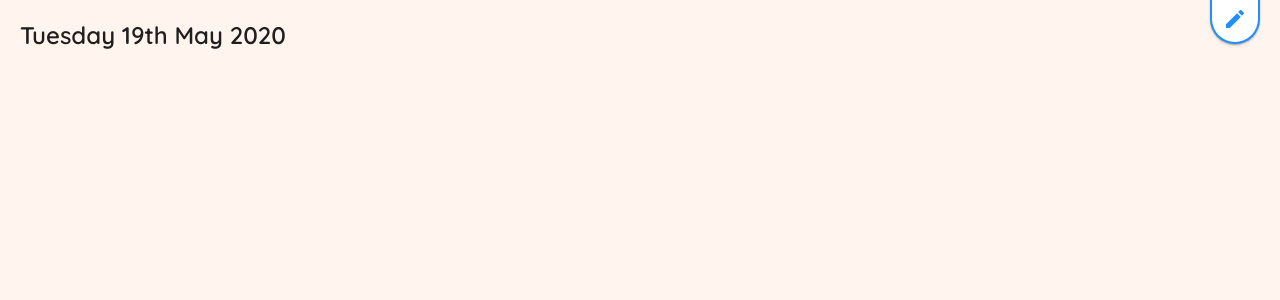
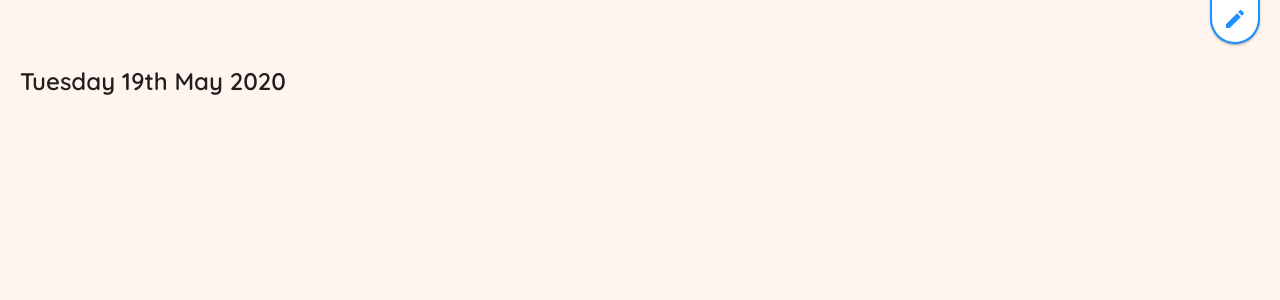
Before and after one commit to 4lefts/visual-timetable, a React (Create React App) app: page / in a window 1280 px wide. Shown: the top 300 px of the page. Built offline with nearby package versions, Linux system fonts and the light colour scheme.

Commit message:
bugfixes - moved menu scrolling to top component (now pushes whole app down), fixed menu resize recalculate bug, fixed centering

```diff
--- a/src/App.js
+++ b/src/App.js
@@ -7,39 +7,45 @@ import Timetable from "./Timetable";
 const StyledMain = styled.main`
   display: grid;
   grid-template-columns: 1fr;
-  grid-template-rows: auto 1fr;
-  min-height: 100vh;
-  margin: 0;
+  grid-template-rows: auto auto 1fr;
+  min-height: calc(100% + ${(props) => props.menuHeight}px);
+  margin-top: -${(props) => props.menuHeight}px;
+  transition: margin 0.5s ease;
+  &.menu-open {
+    margin-top: 0;
+  }
 `;
 
 // testCards, used for testing...
 // const testCards = [
-// { id: 0, subject: "art", status: null },
-// { id: 1, subject: "assembly", status: null },
-// { id: 2, subject: "DT", status: null },
-// { id: 3, subject: "English", status: null },
-// { id: 4, subject: "geography", status: null },
-// { id: 5, subject: "history", status: null },
-// { id: 6, subject: "home time", status: null },
-// { id: 7, subject: "languages", status: null },
-// { id: 8, subject: "lunch time", status: null },
-// { id: 9, subject: "maths", status: null },
-// { id: 10, subject: "music", status: null },
-// { id: 11, subject: "PE", status: null },
-// { id: 12, subject: "play time", status: null },
-// { id: 13, subject: "PSHE", status: null },
-// { id: 14, subject: "RE", status: null },
-// { id: 15, subject: "register", status: null },
-// { id: 16, subject: "reading", status: null },
-// { id: 17, subject: "science", status: null },
-// { id: 18, subject: "story time", status: null },
-// { id: 19, subject: "test", status: null },
+//   { id: 0, subject: "art", status: null },
+//   { id: 1, subject: "assembly", status: null },
+//   { id: 2, subject: "computing", status: null },
+//   { id: 3, subject: "DT", status: null },
+//   { id: 4, subject: "English", status: null },
+//   { id: 5, subject: "geography", status: null },
+//   { id: 6, subject: "history", status: null },
+//   { id: 7, subject: "home time", status: null },
+//   { id: 8, subject: "languages", status: null },
+//   { id: 9, subject: "lunch time", status: null },
+//   { id: 10, subject: "maths", status: null },
+//   { id: 11, subject: "music", status: null },
+//   { id: 12, subject: "phonics", status: null },
+//   { id: 13, subject: "PE", status: null },
+//   { id: 14, subject: "play time", status: null },
+//   { id: 15, subject: "PSHE", status: null },
+//   { id: 16, subject: "RE", status: null },
+//   { id: 17, subject: "reading", status: null },
+//   { id: 18, subject: "register", status: null },
+//   { id: 19, subject: "science", status: null },
+//   { id: 20, subject: "story time", status: null },
+//   { id: 21, subject: "test", status: null },
 // ];
 
 const App = () => {
   const getInitialCards = () =>
     JSON.parse(window.localStorage.getItem("cards")) || [];
-  const [cards, setCards] = useState(getInitialCards); // passing a function here means we only read from local storage on initial render
+  const [cards, setCards] = useState(getInitialCards()); // passing a function here means we only read from local storage on initial render
   const [menuIsOpen, setMenuIsOpen] = useState(false);
 
   // set cards in localstorage...
@@ -105,15 +111,46 @@ const App = () => {
     setMenuIsOpen(!menuIsOpen);
   };
 
+  const [menuHeight, setMenuHeight] = useState(100);
+  useEffect(() => {
+    // set negative margin on app container
+    setMenuHeight(getMenuHeight());
+
+    // set a listener on window resize
+    // this is added to both window resize and full screen change events
+    // use this setTimeout to debounce resize events
+    let timeoutId = null;
+    const resizeListener = () => {
+      clearTimeout(timeoutId);
+      timeoutId = setTimeout(() => {
+        setMenuHeight(getMenuHeight());
+      }, 100);
+    };
+
+    window.addEventListener("resize", resizeListener);
+    window.addEventListener("onfullscreenchange", resizeListener);
+    // clean up function
+    return () => {
+      window.removeEventListener("resize", resizeListener);
+      window.removeEventListener("onfullscreenchange", resizeListener);
+    };
+  }, []);
+
+  const getMenuHeight = () =>
+    document.querySelector("#menu-container").offsetHeight - 46; //subtract button height
+
   return (
-    <>
+    <StyledMain
+      menuHeight={menuHeight}
+      className={menuIsOpen ? "menu-open" : ""}
+    >
       <Menu
         addCard={addCard}
         clearAll={clearAll}
         menuIsOpen={menuIsOpen}
         toggleMenuState={toggleMenuState}
+        menuHeight={menuHeight}
       ></Menu>
-      <StyledMain>
       <DateHeading></DateHeading>
       {cards.length > 0 && (
         <Timetable
@@ -125,7 +162,6 @@ const App = () => {
         ></Timetable>
       )}
     </StyledMain>
-    </>
   );
 };
 
--- a/src/Menu.js
+++ b/src/Menu.js
@@ -6,19 +6,18 @@ import { ReactComponent as EditIcon } from "./icons/create-24px.svg";
 import { ReactComponent as UpIcon } from "./icons/arrow_upward-24px.svg";
 
 const StyledMenuWrapper = styled.div`
-  position: absolute;
   z-index: 100;
   width: 100%;
-  margin: -${(props) => props.menuHeight}px 0;
-  transition: margin 0.5s;
+  /* transform: translateY(-${(props) => props.menuHeight}px); */
+  /* transition: transform 0.5s;
   &.open {
-    margin: 0 0;
-  }
+    transform: translateY(0);
+  } */
 `;
 
 const StyledMenu = styled.div`
   list-style: none;
-  margin: 0;
+  /* margin: 0; */
   padding: 10px;
   display: grid;
   width: 100%;
@@ -92,30 +91,13 @@ const StyledOpenButton = styled(BaseButton)`
   }
 `;
 
-const Menu = ({ addCard, clearAll, menuIsOpen, toggleMenuState }) => {
-  // const [menuIsOpen, setMenuIsOpen] = useState(false);
-  const [menuHeight, setMenuHeight] = useState(100);
-  useEffect(() => {
-    // set negative margin on menu container to menu container height - button height
-    setMenuHeight(getMenuHeight() - 46);
-
-    // set a listener on window resizse resize
-    // use this setTimeout to debounce resize events
-    let timeoutId = null;
-    const resizeListener = () => {
-      clearTimeout(timeoutId);
-      timeoutId = setTimeout(() => setMenuHeight(getMenuHeight()), 150);
-    };
-    window.addEventListener("resize", resizeListener);
-    // clean up function
-    return () => {
-      window.removeEventListener("resize", resizeListener);
-    };
-  });
-
-  const getMenuHeight = () =>
-    document.querySelector("#menu-container").offsetHeight;
-
+const Menu = ({
+  addCard,
+  clearAll,
+  menuIsOpen,
+  toggleMenuState,
+  menuHeight,
+}) => {
   const subjects = [
     "art",
     "assembly",
@@ -129,6 +111,7 @@ const Menu = ({ addCard, clearAll, menuIsOpen, toggleMenuState }) => {
     "maths",
     "music",
     "PE",
+    "phonics",
     "play time",
     "PSHE",
     "RE",
@@ -140,11 +123,7 @@ const Menu = ({ addCard, clearAll, menuIsOpen, toggleMenuState }) => {
   ];
 
   return (
-    <StyledMenuWrapper
-      id="menu-container"
-      menuHeight={menuHeight}
-      className={menuIsOpen ? "open" : ""}
-    >
+    <StyledMenuWrapper id="menu-container">
       <StyledMenu>
         {subjects.map((subject) => (
           <StyledMenuButton key={subject} onClick={() => addCard(subject)}>
--- a/src/index.css
+++ b/src/index.css
@@ -2,6 +2,7 @@ html {
   box-sizing: border-box;
   margin: 0;
   padding: 0;
+  height: 100%;
 }
 *,
 *:before,
@@ -11,6 +12,7 @@ html {
 body {
   margin: 0;
   padding: 0;
+  height: 100%;
   font-family: "Quicksand", sans-serif;
   font-size: 16px;
   color: rgba(0, 0, 0, 0.875);
@@ -19,5 +21,5 @@ body {
 
 #root {
   width: 100%;
-  min-height: 100vh;
+  height: 100%;
 }
```
Also changed, not shown: 1 other file (tests, documents, lock files or other folders). Lines whose indentation alone changed are shown as unchanged.
